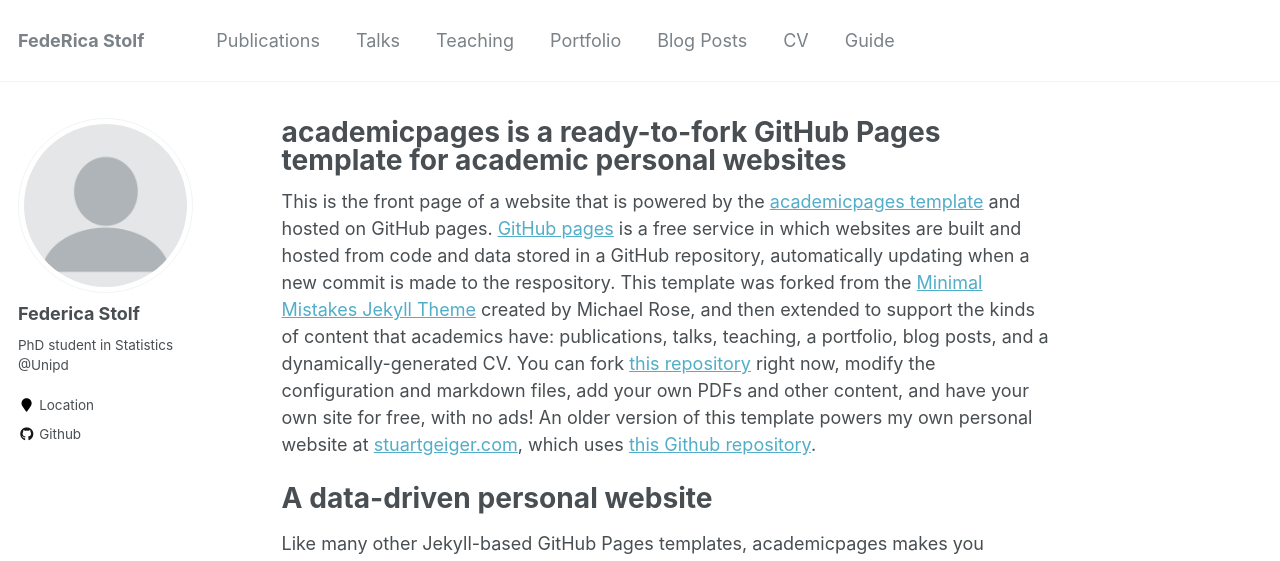
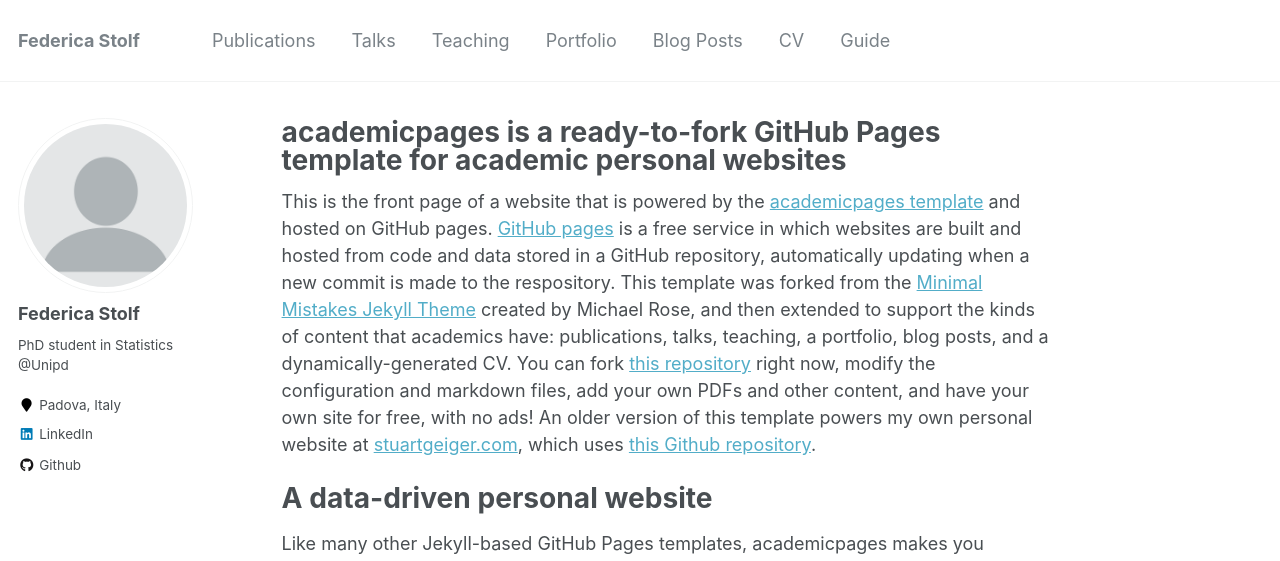
Before and after one commit to federicastolf/federicastolf.github.io, a Jekyll site: the page built from _pages/about.md, in a window 1280 px wide and 900 px high. Shown: the top 561 px of the window. Built offline with Jekyll 4.4.1, drawn with Linux system fonts in a browser that asks for light colours.

Commit message:
Update _config.yml

```diff
--- a/_config.yml
+++ b/_config.yml
@@ -7,7 +7,7 @@
 
 # Site Settings
 locale                   : "en-US"
-title                    : "FedeRica Stolf"
+title                    : "Federica Stolf"
 title_separator          : "-"
 name                     : &name "Your Name"
 description              : &description "personal description"
@@ -83,7 +83,7 @@ author:
   name             : "Federica Stolf"
   avatar           : "profile.png"
   bio              : "PhD student in Statistics @Unipd"
-  location         : "Location"
+  location         : "Padova, Italy"
   employer         :
  # pubmed           : "https://www.ncbi.nlm.nih.gov/pubmed/?term=john+snow"
  # googlescholar    : "http://yourfullgooglescholarurl.com"
@@ -102,7 +102,7 @@ author:
   instagram        :
   impactstory      : #"https://profiles.impactstory.org/u/xxxx-xxxx-xxxx-xxxx"
   lastfm           :
-  linkedin         :
+  linkedin         : "https://www.linkedin.com/in/federica-stolf-50370519a"
   # orcid            : "http://orcid.org/yourorcidurl"
   pinterest        :
   soundcloud       :
```
